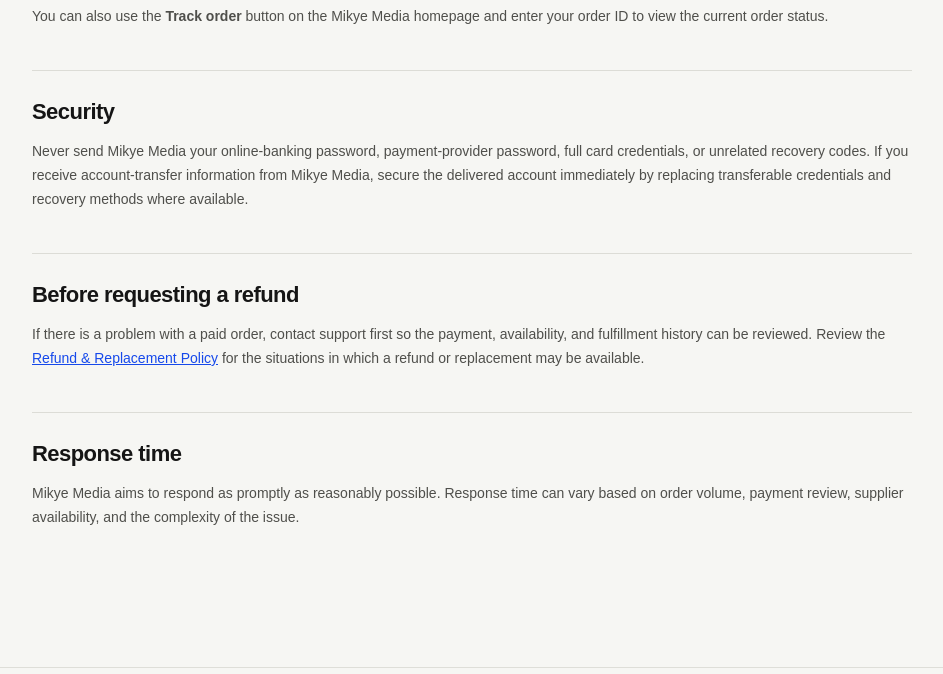
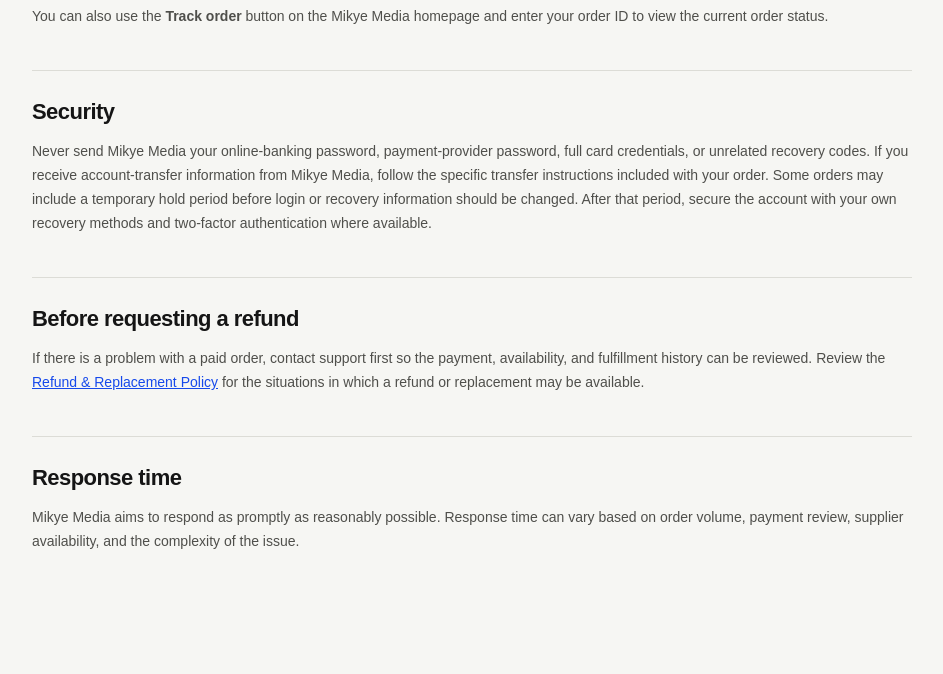
Before and after one commit to mikyewh67/users, a website: page support.html in a window 1280 px wide. Shown: the part 900-1574 px from the top of the page, without its empty margins (168-1111 px from the left). Drawn offline with Linux system fonts and the light colour scheme.

Commit message:
Align support security guidance with transfer hold periods

```diff
--- a/support.html
+++ b/support.html
@@ -6,7 +6,7 @@
 <div class="support-grid"><div class="support-card"><span>Email</span><a href="mailto:mikye@mikyemedia.com">mikye@mikyemedia.com</a><p>Best for order details, payment references, and delivery questions.</p></div><div class="support-card"><span>Phone</span><a href="tel:+13235782643">(323) 578-2643</a><p>Use for customer-support questions when needed.</p></div></div>
 <section class="legal-section" style="margin-top:36px"><h2>What to include</h2><ul><li>Your Mikye Media order ID.</li><li>The username/handle you ordered.</li><li>The email used at checkout.</li><li>A short description of the problem.</li><li>Your payment reference if the issue is related to payment verification.</li></ul></section>
 <section class="legal-section"><h2>Order status</h2><p>You can also use the <strong>Track order</strong> button on the Mikye Media homepage and enter your order ID to view the current order status.</p></section>
-<section class="legal-section"><h2>Security</h2><p>Never send Mikye Media your online-banking password, payment-provider password, full card credentials, or unrelated recovery codes. If you receive account-transfer information from Mikye Media, secure the delivered account immediately by replacing transferable credentials and recovery methods where available.</p></section>
+<section class="legal-section"><h2>Security</h2><p>Never send Mikye Media your online-banking password, payment-provider password, full card credentials, or unrelated recovery codes. If you receive account-transfer information from Mikye Media, follow the specific transfer instructions included with your order. Some orders may include a temporary hold period before login or recovery information should be changed. After that period, secure the account with your own recovery methods and two-factor authentication where available.</p></section>
 <section class="legal-section"><h2>Before requesting a refund</h2><p>If there is a problem with a paid order, contact support first so the payment, availability, and fulfillment history can be reviewed. Review the <a href="/refund-policy.html">Refund & Replacement Policy</a> for the situations in which a refund or replacement may be available.</p></section>
 <section class="legal-section"><h2>Response time</h2><p>Mikye Media aims to respond as promptly as reasonably possible. Response time can vary based on order volume, payment review, supplier availability, and the complexity of the issue.</p></section></main>
 <footer class="policy-footer"><div class="policy-footer-inner"><div><a class="logo" href="/"><span class="logo-mark">M</span><span>Mikye Media</span></a><p>Independent social username marketplace.</p></div><div class="policy-footer-links"><a href="/terms.html">Terms</a><a href="/refund-policy.html">Refunds</a><a href="/delivery-policy.html">Delivery</a><a href="/privacy.html">Privacy</a><a href="/support.html">Support</a></div></div></footer></body></html>
```
